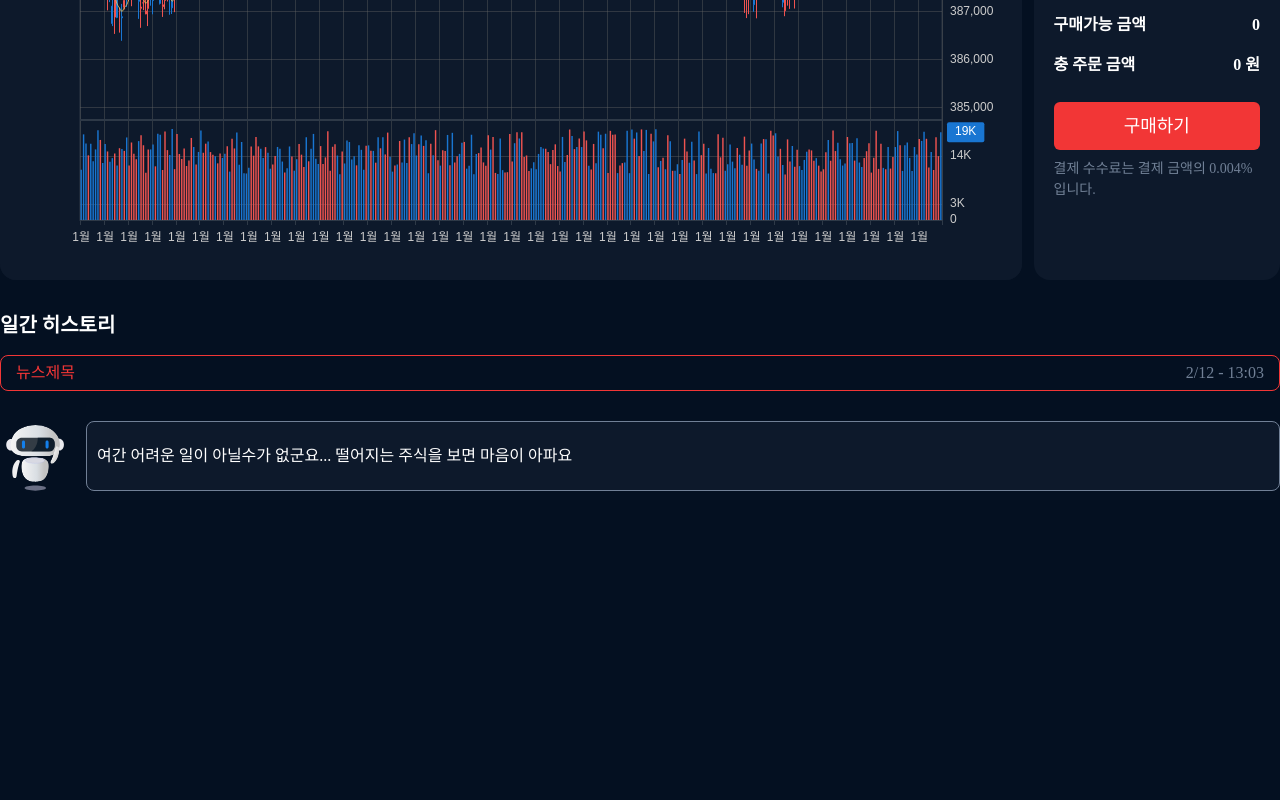
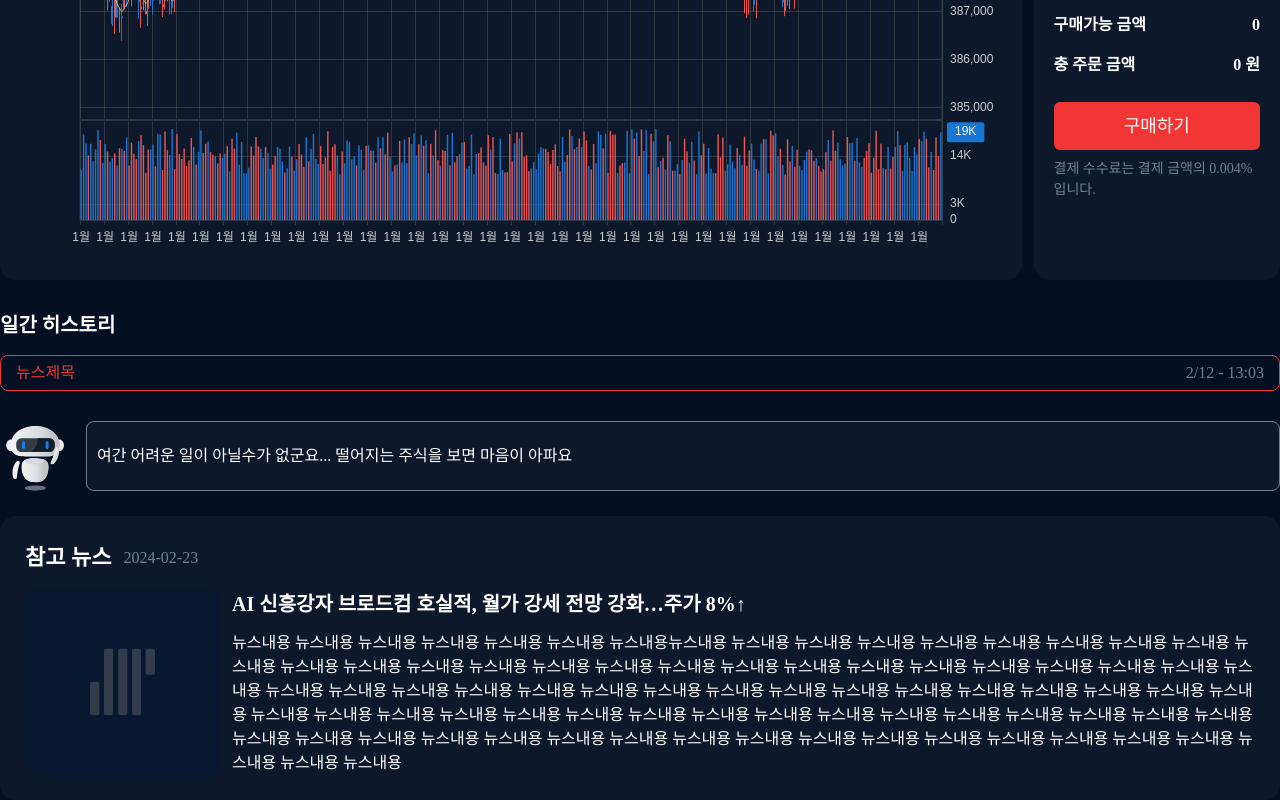
Before and after one commit to stitchzzang/BDL_PJT, a React (Vite) app: page /simulated-education in a window 1280 px wide. Shown: the part 773-1573 px from the top of the page. Before the commit the page ends 1264 px from the top, so only its background shows below. Built offline with nearby package versions, Linux system fonts and the light colour scheme; a web font is replaced by a local one.

Commit message:
feat:뉴스 구조 - 스타일링

```diff
--- a/src/components/stock-tutorial/stock-tutorial-news-detail.tsx
+++ b/src/components/stock-tutorial/stock-tutorial-news-detail.tsx
@@ -1,7 +1,29 @@
 export const StockTutorialNewsDetail = () => {
   return (
-    <div>
-      <div></div>
+    <div className="grid grid-cols-6 gap-3">
+      <div className="col-span-1 overflow-hidden rounded-xl">
+        <img
+          src="/none-img/none_news_img.png"
+          alt="noneImg"
+          className="h-full w-full object-cover object-center"
+        />
+      </div>
+      <div className=" col-span-5 flex flex-col gap-3">
+        <h1 className="text-[20px] font-bold">
+          AI 신흥강자 브로드컴 호실적, 월가 강세 전망 강화…주가 8%↑
+        </h1>
+        <p className="text-[16px] font-light">
+          뉴스내용 뉴스내용 뉴스내용 뉴스내용 뉴스내용 뉴스내용 뉴스내용뉴스내용 뉴스내용 뉴스내용
+          뉴스내용 뉴스내용 뉴스내용 뉴스내용 뉴스내용 뉴스내용 뉴스내용 뉴스내용 뉴스내용 뉴스내용
+          뉴스내용 뉴스내용 뉴스내용 뉴스내용 뉴스내용 뉴스내용 뉴스내용 뉴스내용 뉴스내용 뉴스내용
+          뉴스내용 뉴스내용 뉴스내용 뉴스내용 뉴스내용 뉴스내용 뉴스내용 뉴스내용 뉴스내용 뉴스내용
+          뉴스내용 뉴스내용 뉴스내용 뉴스내용 뉴스내용 뉴스내용 뉴스내용 뉴스내용 뉴스내용 뉴스내용
+          뉴스내용 뉴스내용 뉴스내용 뉴스내용 뉴스내용 뉴스내용 뉴스내용 뉴스내용 뉴스내용 뉴스내용
+          뉴스내용 뉴스내용 뉴스내용 뉴스내용 뉴스내용 뉴스내용 뉴스내용 뉴스내용 뉴스내용 뉴스내용
+          뉴스내용 뉴스내용 뉴스내용 뉴스내용 뉴스내용 뉴스내용 뉴스내용 뉴스내용 뉴스내용 뉴스내용
+          뉴스내용 뉴스내용 뉴스내용 뉴스내용
+        </p>
+      </div>
     </div>
   );
 };
--- a/src/components/stock-tutorial/stock-tutorial-news.tsx
+++ b/src/components/stock-tutorial/stock-tutorial-news.tsx
@@ -1,7 +1,15 @@
+import { StockTutorialNewsDetail } from '@/components/stock-tutorial/stock-tutorial-news-detail';
+
 export const StockTutorialNews = () => {
   return (
-    <div>
-      <div></div>
+    <div className="mt-[25px] rounded-2xl bg-modal-background-color p-[25px]">
+      <div className="flex items-center gap-3">
+        <h1 className="text-[22px] font-bold">참고 뉴스</h1>
+        <p className="text-[16px] font-light text-border-color">2024-02-23</p>
+      </div>
+      <div className="mt-[15px]">
+        <StockTutorialNewsDetail />
+      </div>
     </div>
   );
 };
--- a/src/routes/pages/SimulatedEducationPage.tsx
+++ b/src/routes/pages/SimulatedEducationPage.tsx
@@ -3,6 +3,7 @@ import { StockProgress } from '@/components/stock-tutorial/stock-progress';
 import { StockTutorialComment } from '@/components/stock-tutorial/stock-tutorial-comment';
 import { StockTutorialInfo } from '@/components/stock-tutorial/stock-tutorial-info';
 import { StockTutorialMoneyInfo } from '@/components/stock-tutorial/stock-tutorial-money-info';
+import { StockTutorialNews } from '@/components/stock-tutorial/stock-tutorial-news';
 import { TutorialOrderStatus } from '@/components/stock-tutorial/stock-tutorial-order/tutorial-order-status';
 import ChartComponent from '@/components/ui/chart';
 import { minuteData } from '@/lib/dummy-data';
@@ -45,6 +46,9 @@ export const SimulatedEducationPage = () => {
       <div>
         <StockTutorialComment />
       </div>
+      <div>
+        <StockTutorialNews />
+      </div>
     </div>
   );
 };
```
